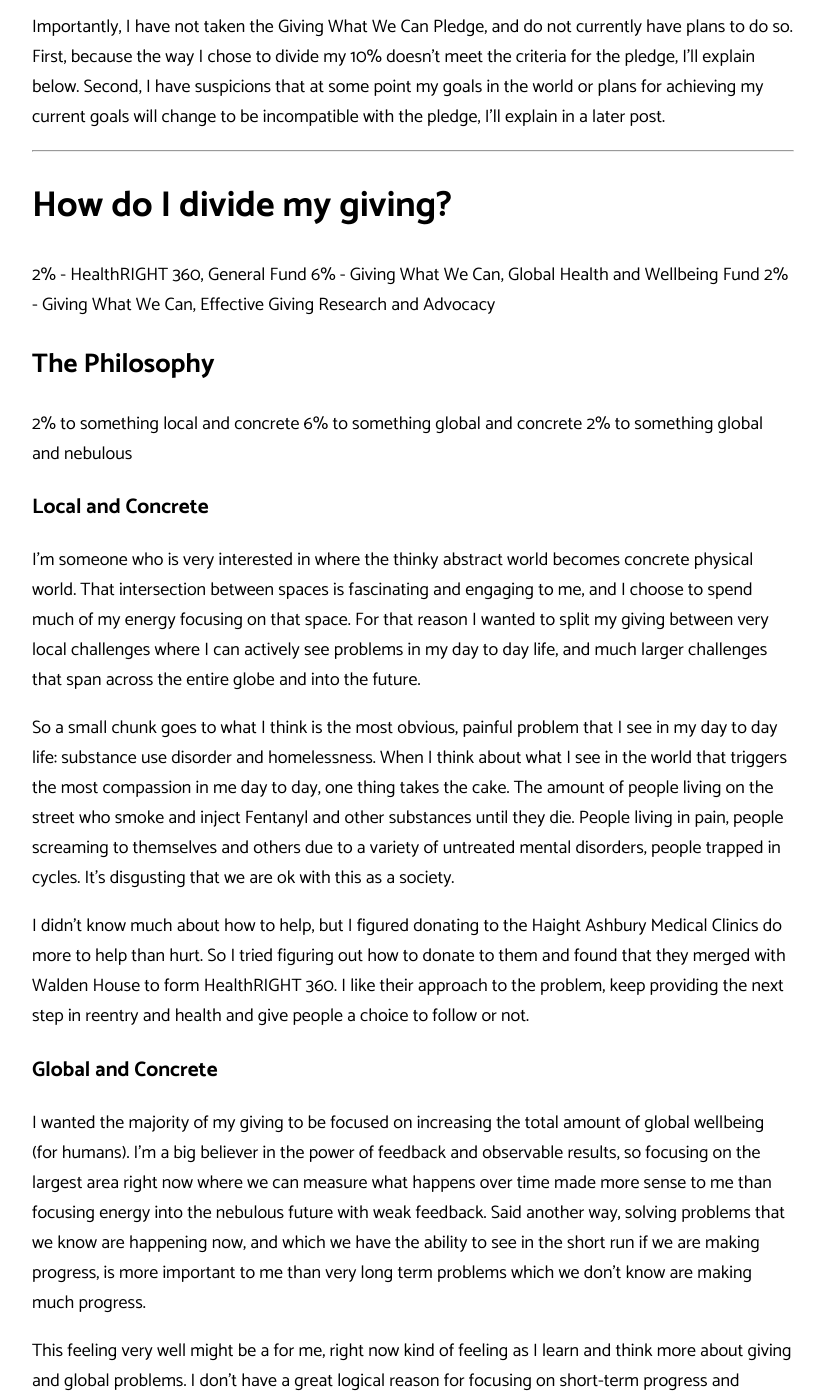
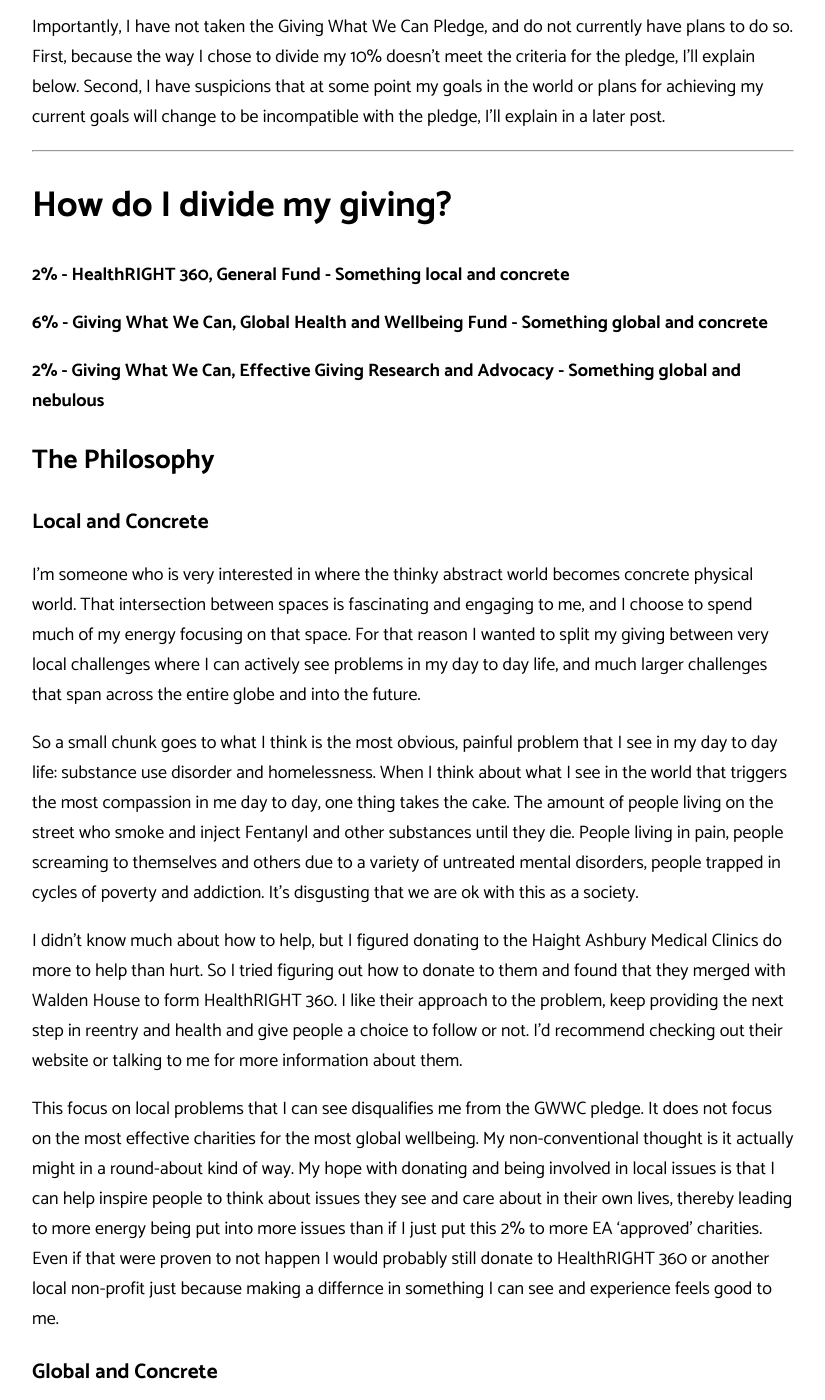
Before and after one commit to why-myles/why-myles.github.io, a Jekyll site: the page built from _posts/2024-05-27-What-Do-I-Give.md, in a window 1280 px wide and 1400 px high, scrolled down 1936 px. Shown: the whole window, without its empty margins (227-1052 px from the left). Built offline with Jekyll 4.4.1, drawn with Linux system fonts in a browser that asks for light colours; comment, search, counter and statistics services are not loaded; some of the changed text lies outside the part shown.

Commit message:
what do I give

```diff
--- a/_posts/2024-05-27-What-Do-I-Give.md
+++ b/_posts/2024-05-27-What-Do-I-Give.md
@@ -47,23 +47,23 @@
 
 # How do I divide my giving?
 
-2% - HealthRIGHT 360, General Fund
-6% - Giving What We Can, Global Health and Wellbeing Fund
-2% - Giving What We Can, Effective Giving Research and Advocacy
+**2% - HealthRIGHT 360, General Fund - Something local and concrete**
+
+**6% - Giving What We Can, Global Health and Wellbeing Fund - Something global and concrete**
+
+**2% - Giving What We Can, Effective Giving Research and Advocacy - Something global and nebulous**
 
 ## The Philosophy
-
-2% to something local and concrete
-6% to something global and concrete
-2% to something global and nebulous
 
 ### Local and Concrete
 
 I'm someone who is very interested in where the thinky abstract world becomes concrete physical world. That intersection between spaces is fascinating and engaging to me, and I choose to spend much of my energy focusing on that space. For that reason I wanted to split my giving between very local challenges where I can actively see problems in my day to day life, and much larger challenges that span across the entire globe and into the future.
 
-So a small chunk goes to what I think is the most obvious, painful problem that I see in my day to day life: substance use disorder and homelessness. When I think about what I see in the world that triggers the most compassion in me day to day, one thing takes the cake. The amount of people living on the street who smoke and inject Fentanyl and other substances until they die. People living in pain, people screaming to themselves and others due to a variety of untreated mental disorders, people trapped in cycles. It's disgusting that we are ok with this as a society.
+So a small chunk goes to what I think is the most obvious, painful problem that I see in my day to day life: substance use disorder and homelessness. When I think about what I see in the world that triggers the most compassion in me day to day, one thing takes the cake. The amount of people living on the street who smoke and inject Fentanyl and other substances until they die. People living in pain, people screaming to themselves and others due to a variety of untreated mental disorders, people trapped in cycles of poverty and addiction. It's disgusting that we are ok with this as a society.
 
-I didn't know much about how to help, but I figured donating to the Haight Ashbury Medical Clinics do more to help than hurt. So I tried figuring out how to donate to them and found that they merged with Walden House to form HealthRIGHT 360. I like their approach to the problem, keep providing the next step in reentry and health and give people a choice to follow or not.
+I didn't know much about how to help, but I figured donating to the Haight Ashbury Medical Clinics do more to help than hurt. So I tried figuring out how to donate to them and found that they merged with Walden House to form HealthRIGHT 360. I like their approach to the problem, keep providing the next step in reentry and health and give people a choice to follow or not. I'd recommend checking out their website or talking to me for more information about them.
+
+This focus on local problems that I can see disqualifies me from the GWWC pledge. It does not focus on the most effective charities for the most global wellbeing. My non-conventional thought is it actually might in a round-about kind of way. My hope with donating and being involved in local issues is that I can help inspire people to think about issues they see and care about in their own lives, thereby leading to more energy being put into more issues than if I just put this 2% to more EA 'approved' charities. Even if that were proven to not happen I would probably still donate to HealthRIGHT 360 or another local non-profit just because making a differnce in something I can see and experience feels good to me.
 
 ### Global and Concrete
 
@@ -79,9 +79,9 @@
 
 And I want some of my giving to focus on the largest, least feedback, lets go crazy with our ideas and see where they land kind of cause. I chose to make it the same as the local and concrete giving because it feels like a yin/yang kind of thing, and the symmetry gave me a good feeling of order.
 
-People organization seems big and neboulous and interesting to me. So I landed on just give GWWC money and see what they do with it. Thinking about it now it actually does seem a little too concrete in that you can model how each $ that goes into this 'recruiting' fund leads to more funds, pledgers, etc. But who knows what GWWC will do once more people are on-board with the ideas in it? EA has already gone through changes from focusing on Earning to Give to more emphasis on careers in areas that do good (rising imporance of talent vs capital for causes), perhaps if it continues to grow it's encounter another infection point on recommended action for participants?
+People organization seems big and neboulous and interesting to me. So I landed on just give GWWC money and see what they do with it. Thinking about it now it actually does seem a little too concrete in that you can model how each $ that goes into this 'recruiting' fund leads to more funds, pledgers, etc. But who knows what GWWC will do once more people are on-board with the ideas in it? EA has already gone through changes from focusing on Earning to Give to more emphasis on careers in areas that do good (rising imporance of talent vs capital for causes), perhaps if it continues to grow it'll encounter another infection point on recommended action for participants?
 
-Something about the unknowing of the change and it being dedicated to organizing people is cool.
+Something about the unknowing of the change and it being dedicated to organizing people is cool. And nebulous. What will it actually to towards changin in the world? I'm not sure. 2% it is.
 
 ---
 
```
Also changed, not shown: other parts of _posts/2024-05-27-What-Do-I-Give.md (+2 -7 lines).
